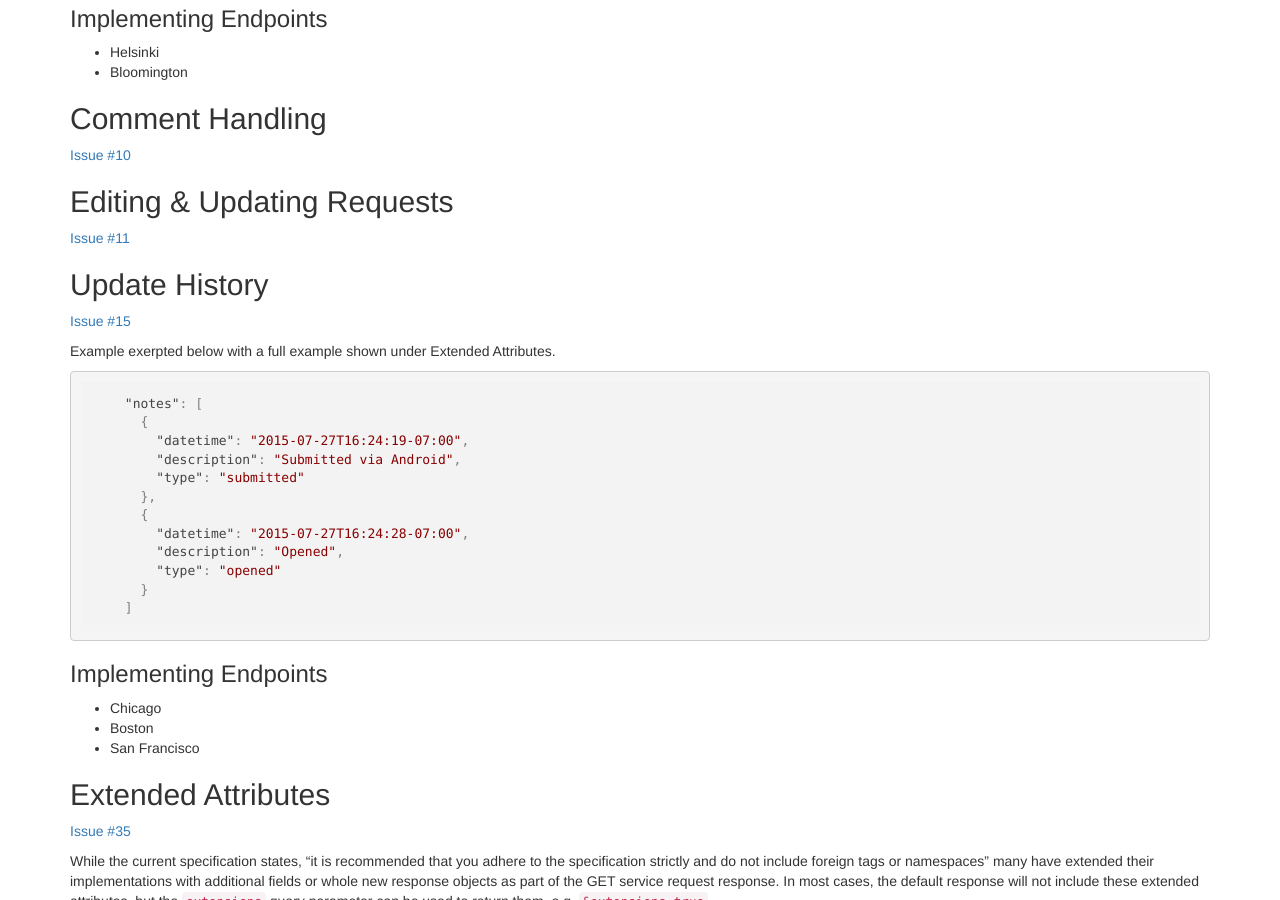
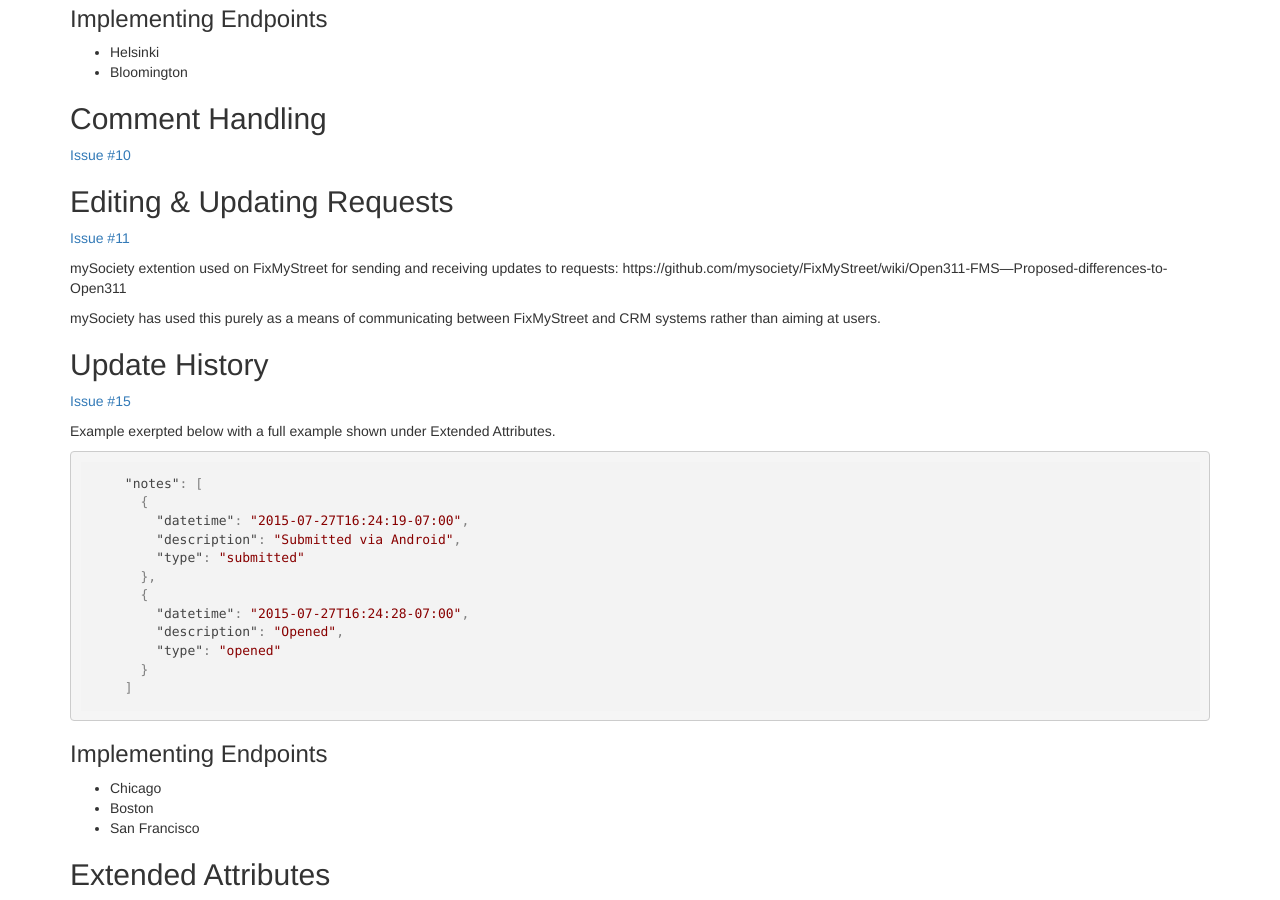
Before and after one commit to open311/open311.github.io, a Jekyll site: the page built from GeoReport_v2/Extensions.md, in a window 1280 px wide and 900 px high, scrolled down 940 px. Built offline with Jekyll 4.4.1, drawn with Linux system fonts in a browser that asks for light colours; nearby versions of some CDN libraries; library files that are not in the unit come from our copies.

Commit message:
Update Extensions.md
Add a link to mySociety request updating spec.

```diff
--- a/GeoReport_v2/Extensions.md
+++ b/GeoReport_v2/Extensions.md
@@ -49,6 +49,11 @@ Editing & Updating Requests
 ------
 
 [Issue #11](https://github.com/open311/open311.github.io/issues/11)
+
+mySociety extention used on FixMyStreet for sending and receiving updates to requests: https://github.com/mysociety/FixMyStreet/wiki/Open311-FMS---Proposed-differences-to-Open311
+
+mySociety has used this purely as a means of communicating between FixMyStreet and CRM systems
+rather than aiming at users.
 
 Update History
 ------
```
